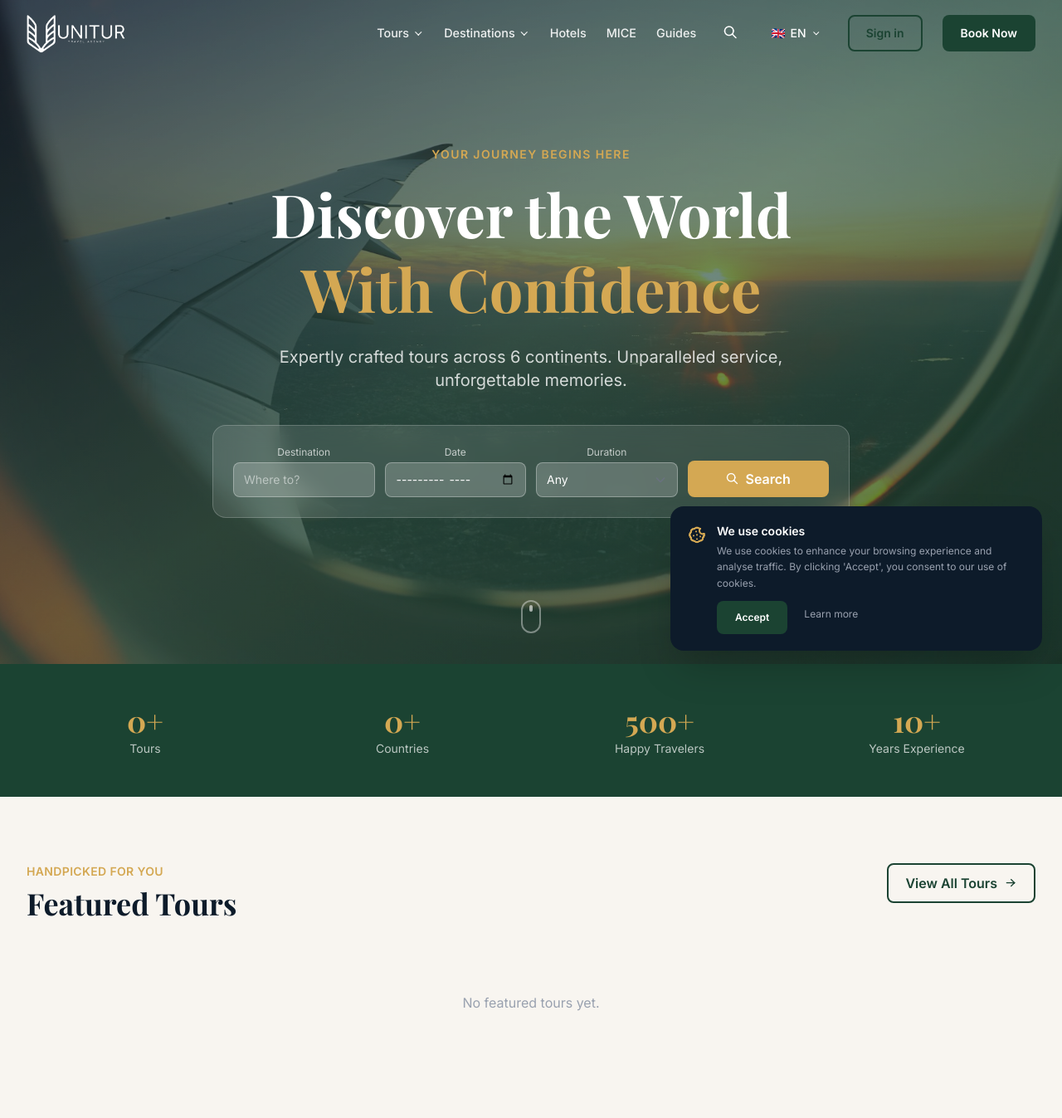
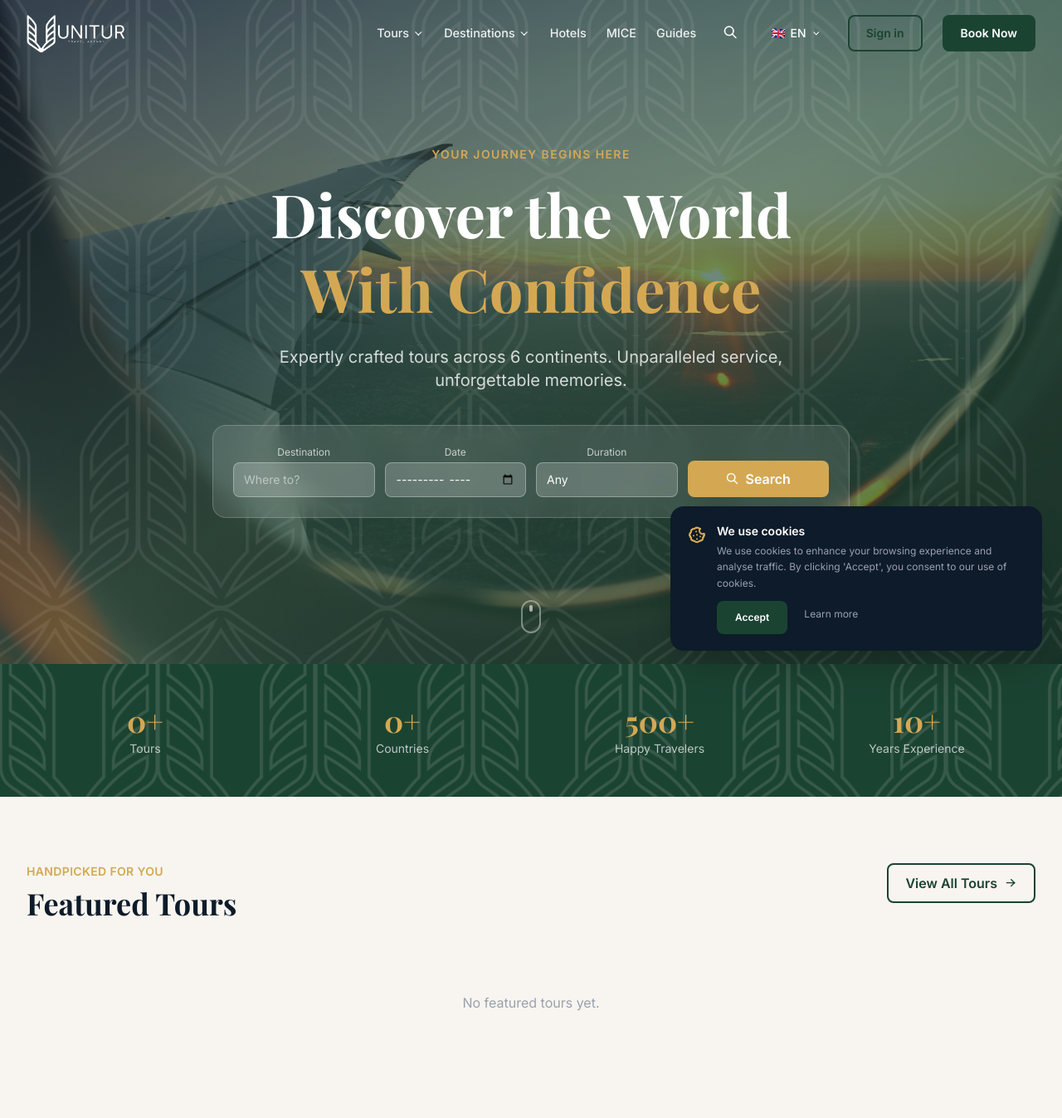
Before and after one commit to Burkhanovich/travel_pro, a Django app: page / in a window 1280 px wide. Shown: the top 1347 px of the page at 83% size. Run offline with Django 5.2, Linux system fonts and the light colour scheme; data that the repository does not hold is empty; style sheets or scripts are compiled from the project's sources; parts of the project's set-up code (start-up, migrations or seed data) failed here and were passed over; some libraries are stand-ins or nearby versions; some web fonts are replaced.

Commit message:
Add brand feather pattern backgrounds across key sections
Extract the agency's feather/ikat motif from Unitur_pattern.pdf, recolour
it to the brand palette (gold/cream/green) as seamless transparent tiles,
and apply them tastefully as low-opacity overlays: home hero, stats and
CTA bands, the site-wide footer, and the booking/confirmation pages.

Co-Authored-By: Claude Opus 4.8 <noreply@anthropic.com>

```diff
--- a/static/css/custom.css
+++ b/static/css/custom.css
@@ -163,3 +163,48 @@ main > * { animation: fadeIn 0.4s ease; }
 
 /* ── Tabler icon sizing helpers ──────────────────────────── */
 .ti { line-height: 1; }
+
+/* ── Brand feather pattern (UNITUR motif) ────────────────────
+   Decorative background overlay recoloured to the brand palette.
+   `isolation:isolate` keeps the ::before layer above the element's
+   own background colour but behind its content, so no child markup
+   needs adjusting. Tune density with the ptn-* opacity modifiers. */
+.pattern-bg {
+  position: relative;
+  isolation: isolate;
+}
+.pattern-bg::before {
+  content: "";
+  position: absolute;
+  inset: 0;
+  z-index: -1;
+  pointer-events: none;
+  background-repeat: repeat;
+  background-position: center top;
+  background-size: var(--ptn-size, 190px) auto;
+  background-image: var(--ptn-img);
+  opacity: var(--ptn-opacity, 0.2);
+}
+/* colour variants */
+.ptn-gold::before  { background-image: url("../images/patterns/feather-gold.png"); }
+.ptn-cream::before { background-image: url("../images/patterns/feather-cream.png"); }
+.ptn-green::before { background-image: url("../images/patterns/feather-green.png"); }
+/* density modifiers */
+.ptn-faint  { --ptn-opacity: 0.08; }
+.ptn-soft   { --ptn-opacity: 0.16; }
+.ptn-medium { --ptn-opacity: 0.30; }
+.ptn-strong { --ptn-opacity: 0.45; }
+/* scale modifiers */
+.ptn-sm { --ptn-size: 150px; }
+.ptn-lg { --ptn-size: 240px; }
+
+/* Plain overlay layer (for heroes where the pattern must sit ABOVE a
+   background image/gradient but below content). */
+.pattern-overlay {
+  position: absolute;
+  inset: 0;
+  pointer-events: none;
+  background-repeat: repeat;
+  background-position: center top;
+  background-size: 200px auto;
+}
--- a/templates/bookings/confirmation.html
+++ b/templates/bookings/confirmation.html
@@ -4,7 +4,7 @@
 {% block title %}{% trans "Booking Confirmed" %} | {{ SITE_NAME }}{% endblock %}
 
 {% block content %}
-<div class="pt-20 min-h-screen bg-accent flex items-center justify-center">
+<div class="pt-20 min-h-screen bg-accent flex items-center justify-center pattern-bg ptn-gold ptn-soft">
   <div class="max-w-lg mx-auto px-4 py-16 text-center">
     <div class="w-20 h-20 rounded-full bg-green-100 flex items-center justify-center mx-auto mb-6">
       <i class="ti ti-circle-check text-green-600 text-4xl"></i>
--- a/templates/components/footer.html
+++ b/templates/components/footer.html
@@ -1,5 +1,5 @@
 {% load i18n static %}
-<footer class="bg-dark text-gray-300">
+<footer class="bg-dark text-gray-300 pattern-bg ptn-cream ptn-faint">
   <div class="max-w-7xl mx-auto px-4 sm:px-6 lg:px-8 py-16">
     <div class="grid grid-cols-1 md:grid-cols-2 lg:grid-cols-4 gap-10">
 
--- a/templates/home.html
+++ b/templates/home.html
@@ -11,6 +11,9 @@
   <div class="absolute inset-0 bg-gradient-to-br from-dark via-primary/90 to-primary">
     <div class="absolute inset-0 bg-cover bg-center opacity-30"
          style="background-image:url('{% static 'images/hero-home.jpg' %}')"></div>
+    {# Brand feather motif overlay #}
+    <div class="pattern-overlay opacity-[0.10]"
+         style="background-image:url('{% static 'images/patterns/feather-cream.png' %}')"></div>
   </div>
 
   <div class="relative z-10 max-w-7xl mx-auto px-4 sm:px-6 lg:px-8 py-32 text-center">
@@ -61,7 +64,7 @@
 </section>
 
 {# ── Stats ─────────────────────────────────────────────────── #}
-<section class="bg-primary py-12">
+<section class="bg-primary py-12 pattern-bg ptn-cream ptn-soft">
   <div class="max-w-7xl mx-auto px-4 sm:px-6 lg:px-8">
     <div class="grid grid-cols-2 md:grid-cols-4 gap-6 text-center text-white">
       {% with stats=stats %}
@@ -231,7 +234,7 @@
 {% endif %}
 
 {# ── CTA Banner ────────────────────────────────────────────── #}
-<section class="py-20 bg-primary text-white text-center">
+<section class="py-20 bg-primary text-white text-center pattern-bg ptn-gold ptn-medium">
   <div class="max-w-3xl mx-auto px-4">
     <h2 class="text-4xl font-serif font-bold mb-4">{% trans "Ready for Your Next Adventure?" %}</h2>
     <p class="text-white/80 text-lg mb-8">{% trans "Get a personalised itinerary from our travel experts — completely free." %}</p>
--- a/templates/tours/booking.html
+++ b/templates/tours/booking.html
@@ -4,7 +4,7 @@
 {% block title %}{% trans "Book Tour" %} | {{ SITE_NAME }}{% endblock %}
 
 {% block content %}
-<div class="pt-20 min-h-screen bg-accent">
+<div class="pt-20 min-h-screen bg-accent pattern-bg ptn-gold ptn-soft">
   <div class="max-w-3xl mx-auto px-4 sm:px-6 lg:px-8 py-12">
 
     <div class="text-center mb-8">
```
Also changed, not shown: static/images/patterns/feather-cream.png (added), static/images/patterns/feather-gold.png (added), static/images/patterns/feather-green.png (added).
